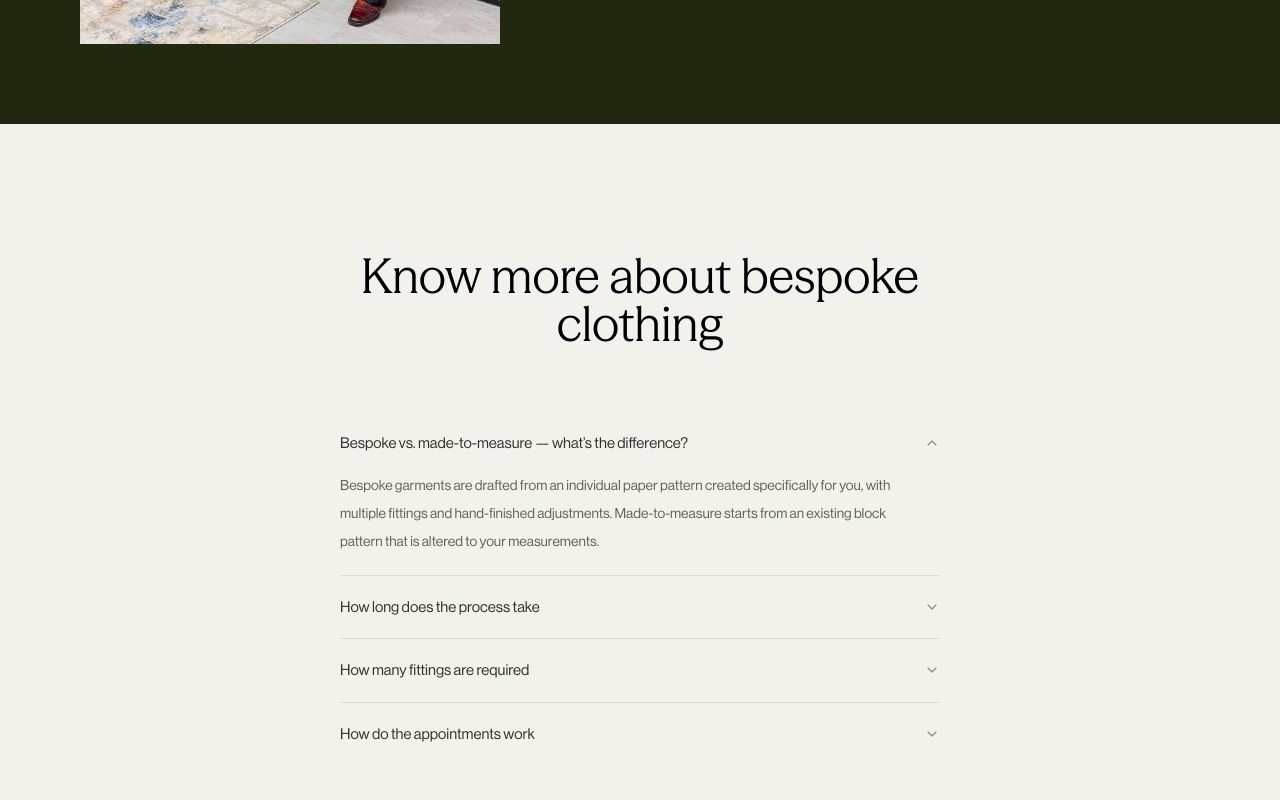
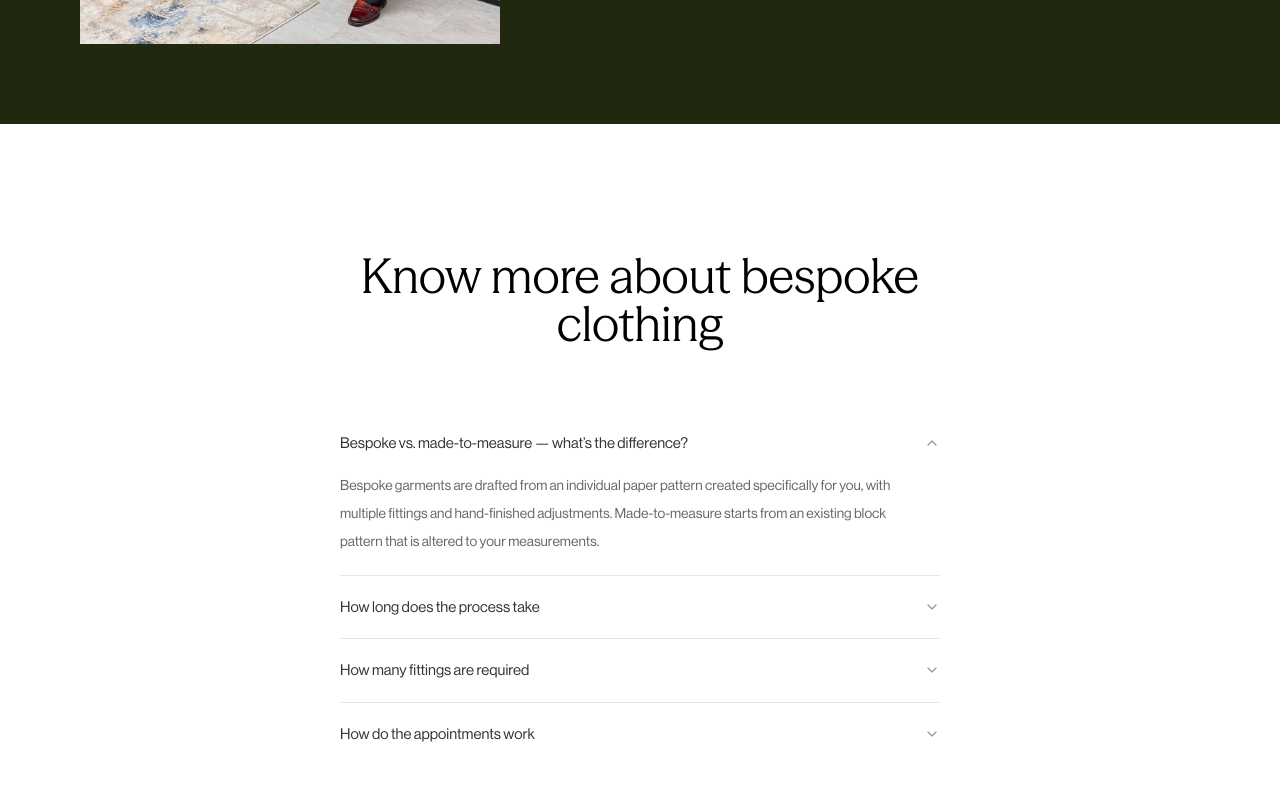
Before and after one commit to shamilshiraz/maison, a React (Vite) app: page / in a window 1280 px wide. Shown: the part 6820-7620 px from the top of the page. Built offline with nearby package versions, Linux system fonts and the light colour scheme.

Commit message:
first commit

```diff
--- a/src/components/FAQ.jsx
+++ b/src/components/FAQ.jsx
@@ -31,7 +31,7 @@ export default function FAQSection() {
   const [open, setOpen] = useState(0);
 
   return (
-    <section className="bg-[#F3F1EC] py-24 lg:py-32" style={{ fontFamily: 'neue' }}>
+    <section className="bg-[#fff] py-24 lg:py-32" style={{ fontFamily: 'neue' }}>
       <div className="mx-auto max-w-[760px] px-20">
         <h2
           className="text-center text-4xl text-black lg:text-5xl"
```
